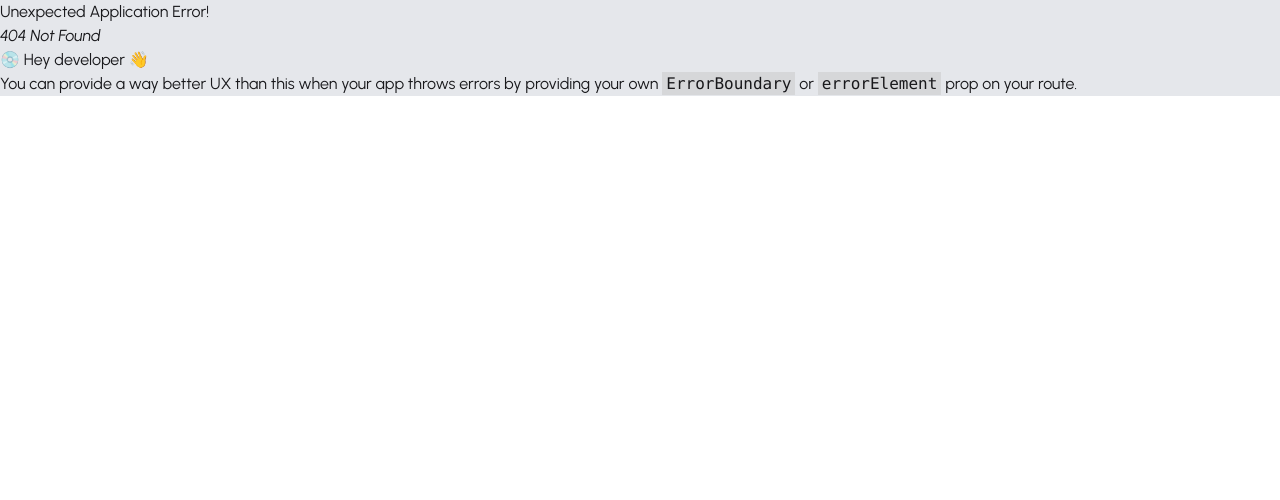
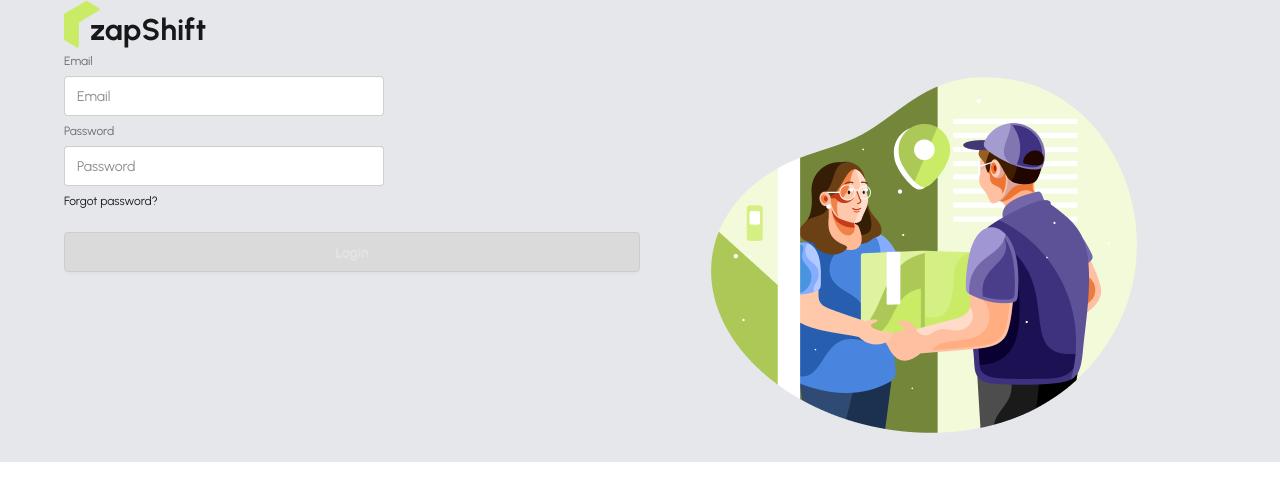
Before and after one commit to Fahimpro-jpg/zapshipt-client, a React (Vite) app: page /register in a window 1280 px wide. Before the commit this address had no page. Shown: the top 500 px of the page. Built offline with nearby package versions, Linux system fonts and the light colour scheme.

Commit message:
setting up firebase Auth

```diff
--- a/package.json
+++ b/package.json
@@ -11,9 +11,11 @@
   },
   "dependencies": {
     "@tailwindcss/vite": "^4.1.17",
+    "firebase": "^12.6.0",
     "leaflet": "^1.9.4",
     "react": "^19.2.0",
     "react-dom": "^19.2.0",
+    "react-hook-form": "^7.66.1",
     "react-icons": "^5.5.0",
     "react-leaflet": "^5.0.0-rc.2",
     "react-responsive-carousel": "^3.2.23",
--- /dev/null
+++ b/src/Context/AuthContext/AuthContext.jsx
@@ -0,0 +1,3 @@
+import { createContext } from "react";
+
+export const AuthContext = createContext(null)
--- /dev/null
+++ b/src/Context/AuthContext/AuthProvider.jsx
@@ -0,0 +1,16 @@
+import React from 'react';
+import { AuthContext } from './AuthContext';
+
+const AuthProvider = ({children}) => {
+
+    const authInfo ={
+
+    }
+    return (
+        <AuthContext value={authInfo}>
+                {children}
+        </AuthContext>
+    );
+};
+
+export default AuthProvider;
--- /dev/null
+++ b/src/LayOuts/AuthLayout.jsx
@@ -0,0 +1,22 @@
+import React from 'react';
+import Logo from '../components/Logo/Logo';
+import { Outlet } from 'react-router';
+import authImage from '../assets/authImage.png'
+const AuthLayout = () => {
+    return (
+        <div className='max-w-6xl mx-auto'>
+            <Logo></Logo>
+            <div className='flex'>
+                <div className='flex-1'>
+                    <Outlet></Outlet>
+                </div>
+                <div className='flex-1'>
+                    <img src={authImage} alt="" />
+                </div>
+            </div>
+
+        </div>
+    );
+};
+
+export default AuthLayout;
--- /dev/null
+++ b/src/Pages/Auth/Login/Login.jsx
@@ -0,0 +1,11 @@
+import React from 'react';
+
+const Login = () => {
+    return (
+        <div>
+            <h2>This is login page is here</h2>
+        </div>
+    );
+};
+
+export default Login;
--- /dev/null
+++ b/src/Pages/Auth/Register/Register.jsx
@@ -0,0 +1,50 @@
+import React from 'react';
+import { useForm } from 'react-hook-form';
+
+const Register = () => {
+
+    const {register,handleSubmit,formState:{errors}} = useForm()
+
+    const handleRegistration = (data)=>{
+        console.log('after register',data)
+    }
+    return (
+        <div>
+            <form onSubmit={handleSubmit(handleRegistration)}>
+        <fieldset className="fieldset">
+            {/* email */}
+
+          <label className="label">Email</label>
+          <input type="email"
+          {...register('email',{required:true})}
+          className="input" placeholder="Email" />
+
+          {errors.email?.type==='required' && <p className='text-red-500'>Email is required</p>}
+          {/* password */}
+
+          <label className="label">Password</label>
+          <input type="password"
+          {...register('password',{
+            required:true,
+            minLength:6,
+            pattern: /^(?=.*[a-z])(?=.*[A-Z])(?=.*\d)(?=.*[^A-Za-z0-9]).{8,}$/
+          })}
+          className="input" placeholder="Password" />
+
+            {errors.password?.type==='required'&& <p className='text-red-500'>password is required</p>}
+            {
+                errors.password?.type==='minLength' && <p className='text-red-500'>password must be 6 characters or longer</p>
+            }
+
+            {
+                errors.password?.type==='pattern' && <p className='text-red-500'>Password Must have at least one uppercase,at least one lowercase,  at least one number, and at least one special characters</p>
+            }
+          <div><a className="link link-hover">Forgot password?</a></div>
+          <button className="btn btn-neutral mt-4">Login</button>
+        </fieldset>
+            </form>
+        </div>
+    );
+};
+
+export default Register;
--- a/src/Routes/Router.jsx
+++ b/src/Routes/Router.jsx
@@ -2,6 +2,9 @@
 import RootLayOut from "../LayOuts/RootLayOut";
 import Home from "../Pages/HomePage/Home/Home";
 import Coverage from "../Pages/Coverage/Coverage";
+import AuthLayout from "../LayOuts/AuthLayout";
+import Login from "../Pages/Auth/Login/Login";
+import Register from "../Pages/Auth/Register/Register";
 
 export const router = createBrowserRouter([
   {
@@ -19,4 +22,19 @@
         }
     ]
   },
+  {
+    path:'/',
+    Component:AuthLayout,
+    children:[
+      {
+        path:'/login',
+        element:<Login></Login>
+      },
+      {
+        path:'/register',
+        element:<Register></Register>
+
+      }
+    ]
+  }
 ]);
--- /dev/null
+++ b/src/firebase/firebase_init.js
@@ -0,0 +1,22 @@
+// Import the functions you need from the SDKs you need
+import { initializeApp } from "firebase/app";
+import { getAuth } from "firebase/auth";
+// TODO: Add SDKs for Firebase products that you want to use
+// https://firebase.google.com/docs/web/setup#available-libraries
+
+// Your web app's Firebase configuration
+const firebaseConfig = {
+
+apiKey:import.meta.env.VITE_apiKey,
+authDomain:import.meta.env.VITE_authDomain,
+projectId:import.meta.env.VITE_projectId,
+storageBucket:import.meta.env.VITE_storageBucket,
+messagingSenderId:import.meta.env.VITE_messagingSenderId,
+appId:import.meta.env.VITE_appId,
+
+};
+
+// Initialize Firebase
+const app = initializeApp(firebaseConfig);
+// Initialize Firebase Authentication and get a reference to the service
+export const auth = getAuth(app);
--- a/src/main.jsx
+++ b/src/main.jsx
@@ -3,9 +3,12 @@
 import { RouterProvider } from "react-router/dom";
 import './index.css'
 import { router } from './Routes/Router.jsx';
+import AuthProvider from './Context/AuthContext/AuthProvider.jsx';
 
 createRoot(document.getElementById('root')).render(
   <StrictMode>
-    <RouterProvider router={router}/>
+    <AuthProvider>
+      <RouterProvider router={router}/>
+    </AuthProvider>
   </StrictMode>,
 )
```
Also changed, not shown: 2 other files (tests, documents, lock files or other folders).
